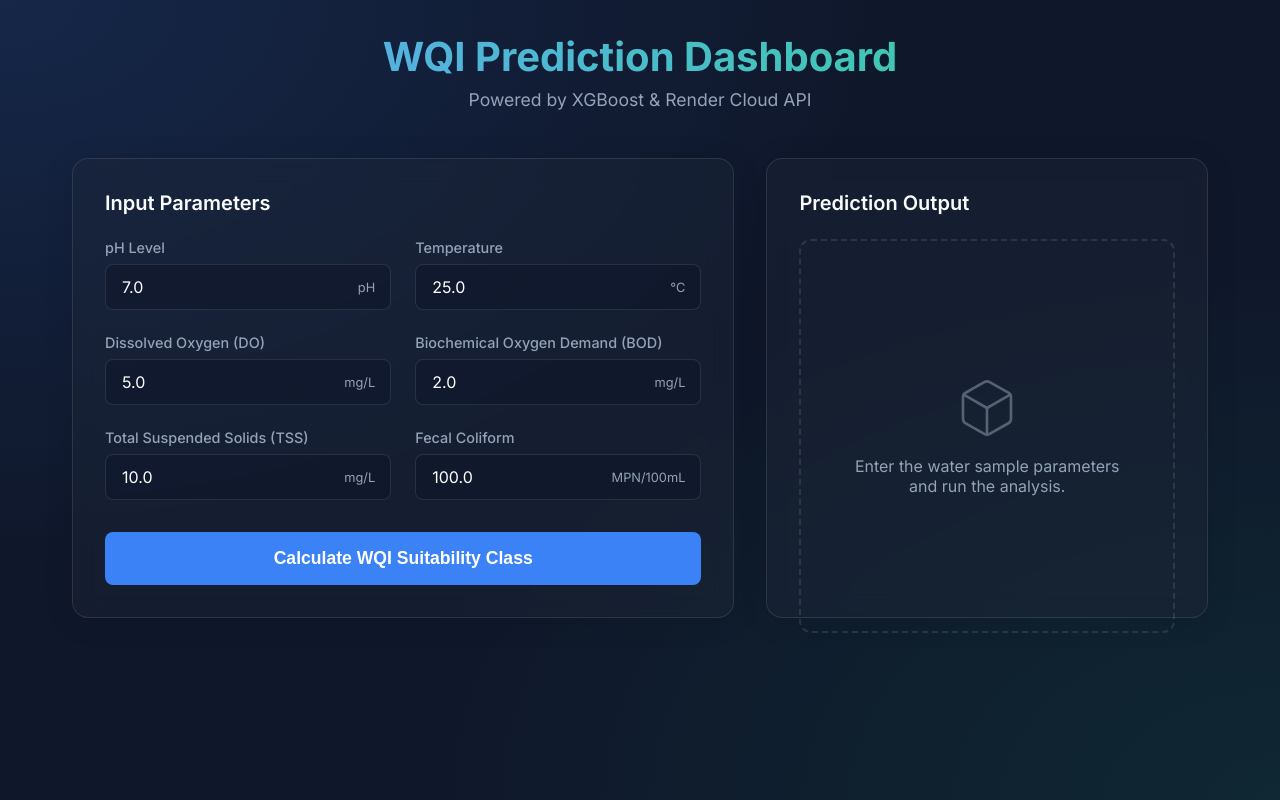
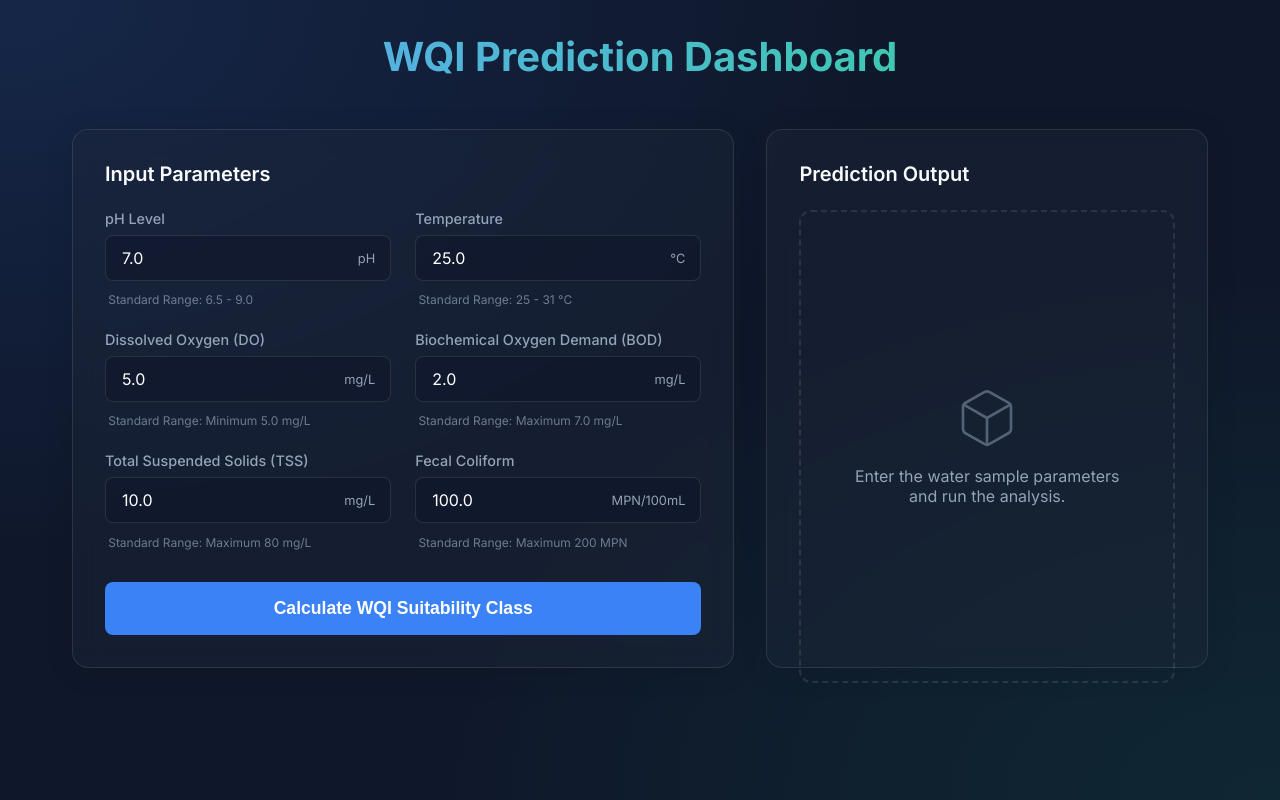
Before and after one commit to laymedabe/water_analysis-, a Next.js app in the folder web_app/: page / in a window 1280 px wide. Built offline with nearby package versions, Linux system fonts and the light colour scheme.

Commit message:
UI: Remove subtitle and add parameter standard ranges

```diff
--- a/web_app/src/app/globals.css
+++ b/web_app/src/app/globals.css
@@ -149,6 +149,13 @@ body {
   pointer-events: none;
 }
 
+.input-hint {
+  font-size: 0.75rem;
+  color: rgba(148, 163, 184, 0.7);
+  margin-top: 0.2rem;
+  padding-left: 0.2rem;
+}
+
 .submit-btn {
   width: 100%;
   padding: 1rem;
--- a/web_app/src/app/page.js
+++ b/web_app/src/app/page.js
@@ -71,7 +71,6 @@ export default function Home() {
     <div className="container">
       <header className="header">
         <h1>WQI Prediction Dashboard</h1>
-        <p>Powered by XGBoost & Render Cloud API</p>
       </header>
 
       <main className="dashboard">
@@ -86,6 +85,7 @@ export default function Home() {
                   <input type="number" step="0.01" name="pH" value={formData.pH} onChange={handleInputChange} required />
                   <span className="input-unit">pH</span>
                 </div>
+                <div className="input-hint">Standard Range: 6.5 - 9.0</div>
               </div>
 
               <div className="input-group">
@@ -94,6 +94,7 @@ export default function Home() {
                   <input type="number" step="0.1" name="Temperature" value={formData.Temperature} onChange={handleInputChange} required />
                   <span className="input-unit">°C</span>
                 </div>
+                <div className="input-hint">Standard Range: 25 - 31 °C</div>
               </div>
 
               <div className="input-group">
@@ -102,6 +103,7 @@ export default function Home() {
                   <input type="number" step="0.01" name="DO" value={formData.DO} onChange={handleInputChange} required />
                   <span className="input-unit">mg/L</span>
                 </div>
+                <div className="input-hint">Standard Range: Minimum 5.0 mg/L</div>
               </div>
 
               <div className="input-group">
@@ -110,6 +112,7 @@ export default function Home() {
                   <input type="number" step="0.01" name="BOD" value={formData.BOD} onChange={handleInputChange} required />
                   <span className="input-unit">mg/L</span>
                 </div>
+                <div className="input-hint">Standard Range: Maximum 7.0 mg/L</div>
               </div>
 
               <div className="input-group">
@@ -118,6 +121,7 @@ export default function Home() {
                   <input type="number" step="0.01" name="TSS" value={formData.TSS} onChange={handleInputChange} required />
                   <span className="input-unit">mg/L</span>
                 </div>
+                <div className="input-hint">Standard Range: Maximum 80 mg/L</div>
               </div>
 
               <div className="input-group">
@@ -126,6 +130,7 @@ export default function Home() {
                   <input type="number" step="0.1" name="Fecal_Coliform" value={formData.Fecal_Coliform} onChange={handleInputChange} required />
                   <span className="input-unit">MPN/100mL</span>
                 </div>
+                <div className="input-hint">Standard Range: Maximum 200 MPN</div>
               </div>
 
             </div>
```
